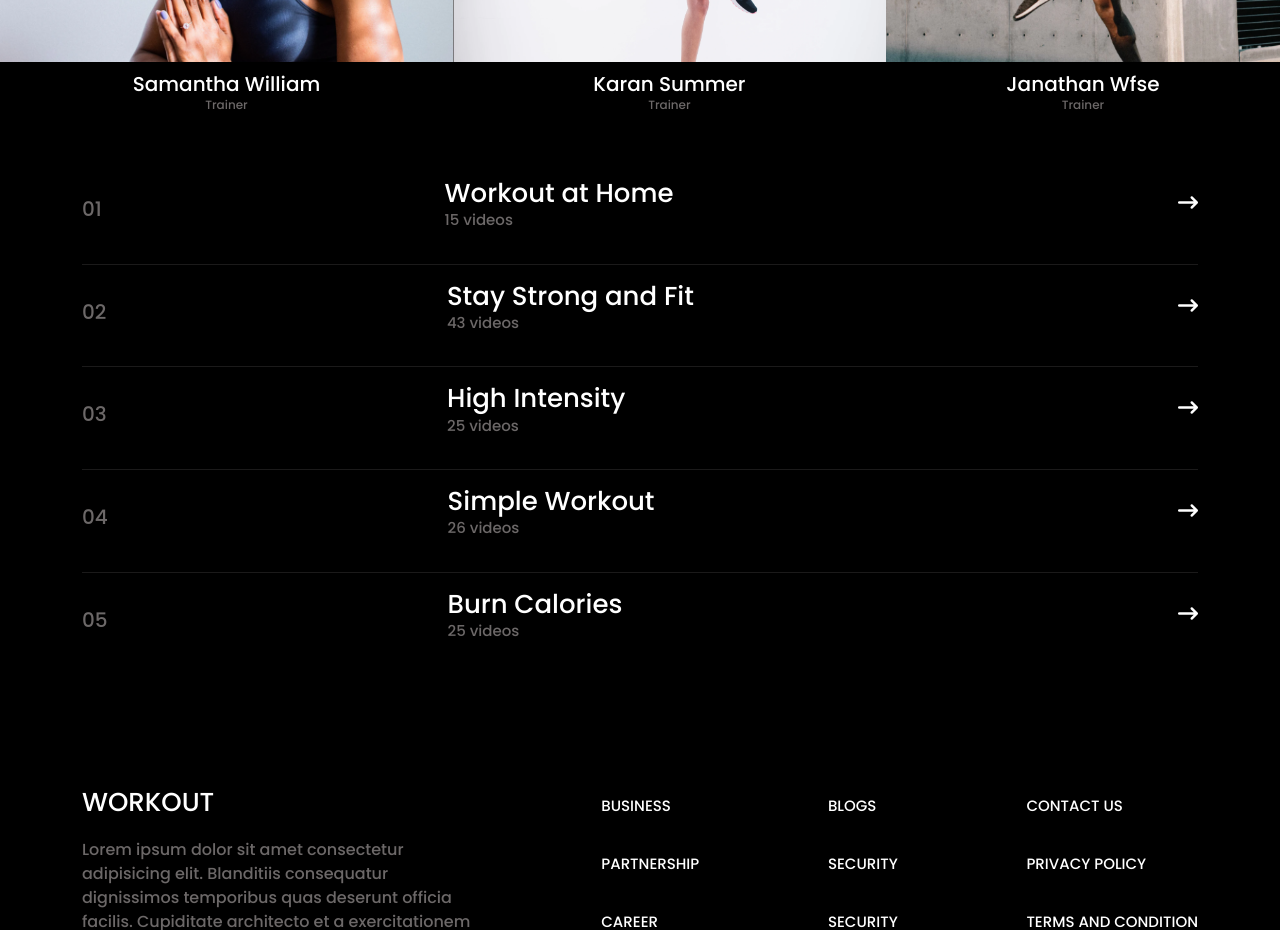
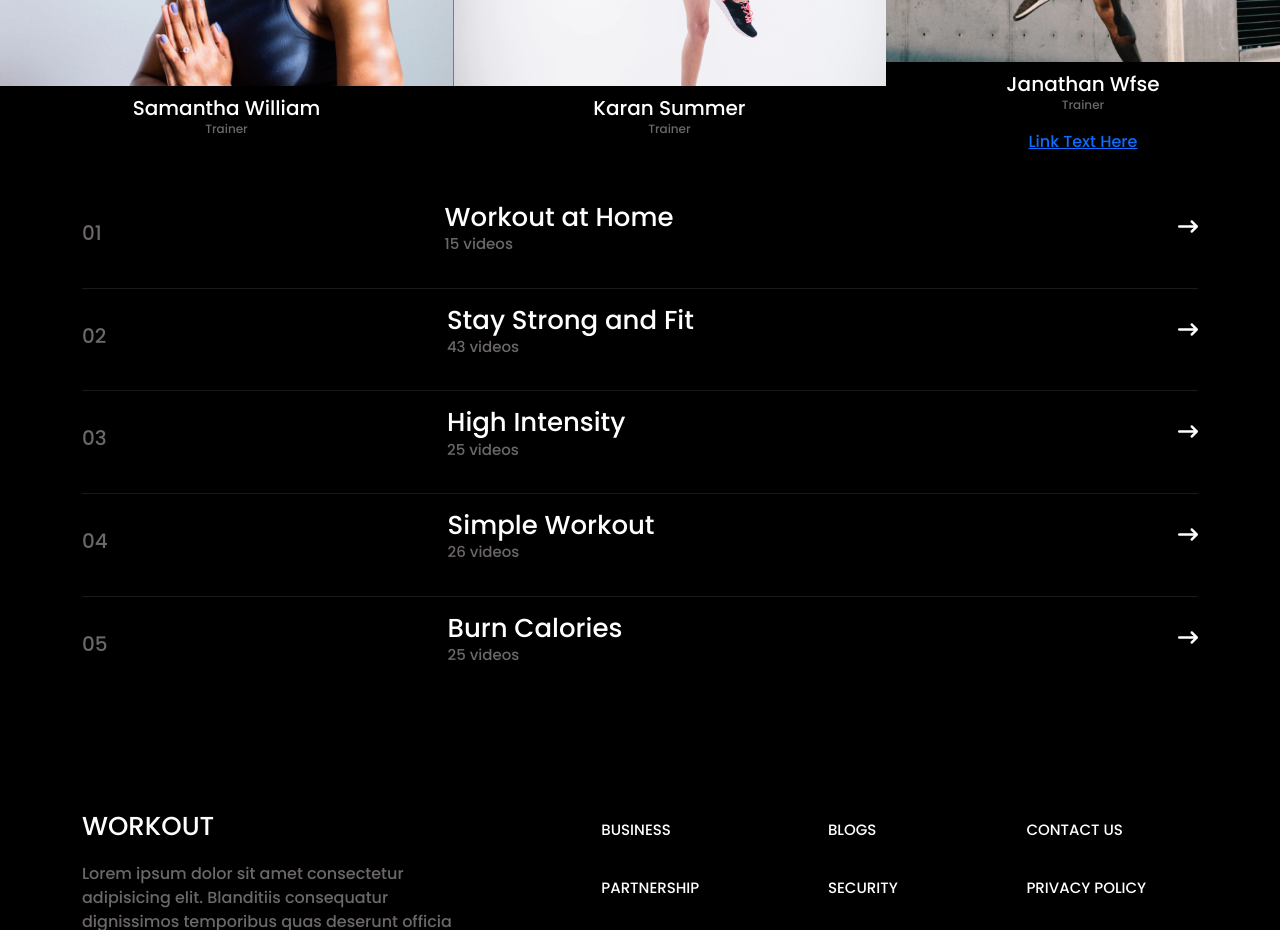
Before and after one commit to Amar-Panchal/static-website-ui, a plain HTML site: page index.html in a window 1280 px wide. Shown: the part 2000-2930 px from the top of the page. Drawn offline with nearby package versions, Linux system fonts and the light colour scheme.

Commit message:
Update index.html

```diff
--- a/index.html
+++ b/index.html
@@ -154,6 +154,7 @@
             <img src="./UI Assignment/assets/dfs.png" alt="" />
             <h2>Janathan Wfse</h2>
             <p>Trainer</p>
+                      <a href="https://wa.me/<9545224098>" target="_blank">Link Text Here</a>
         </div>
     </div>
 </section>
```
